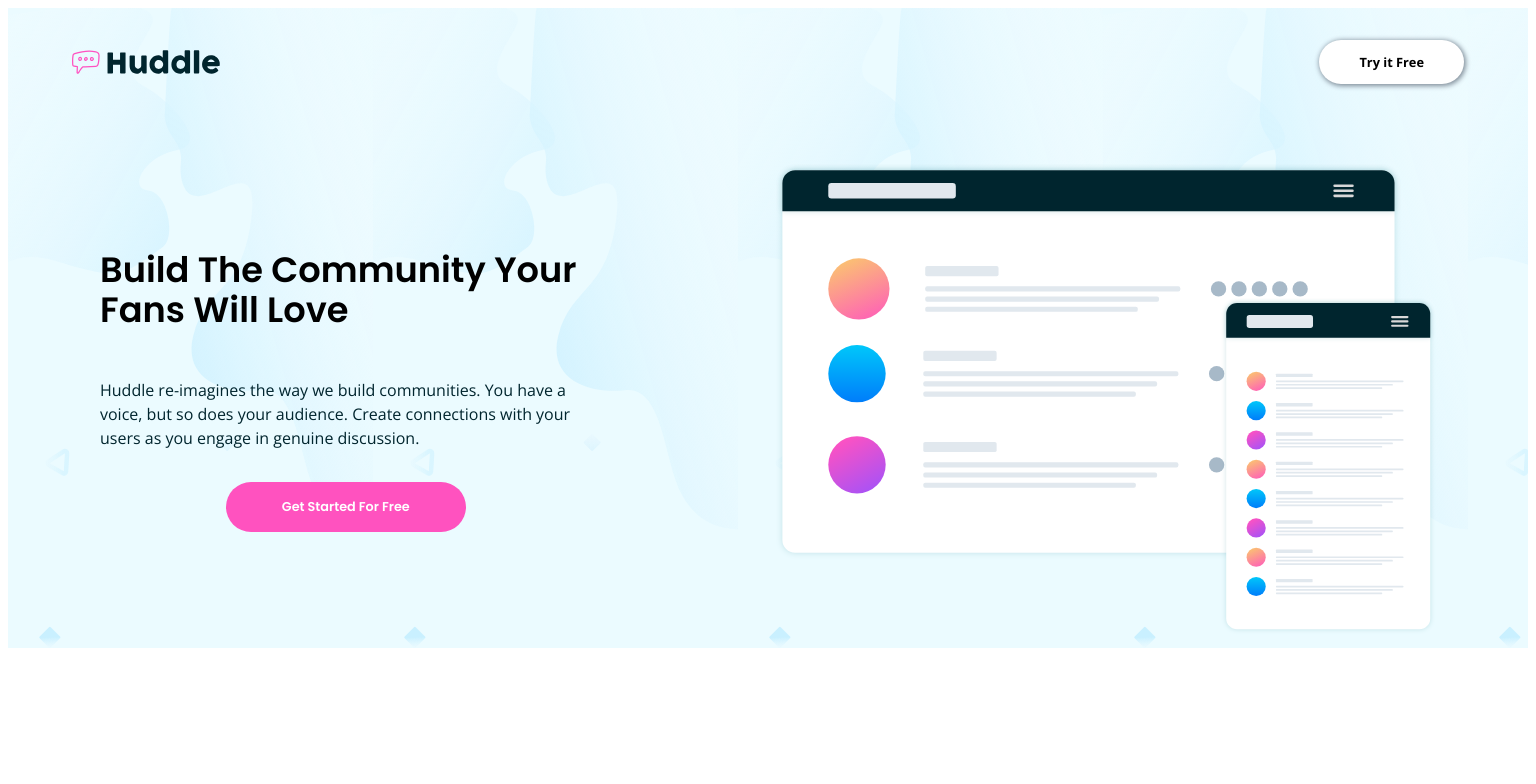
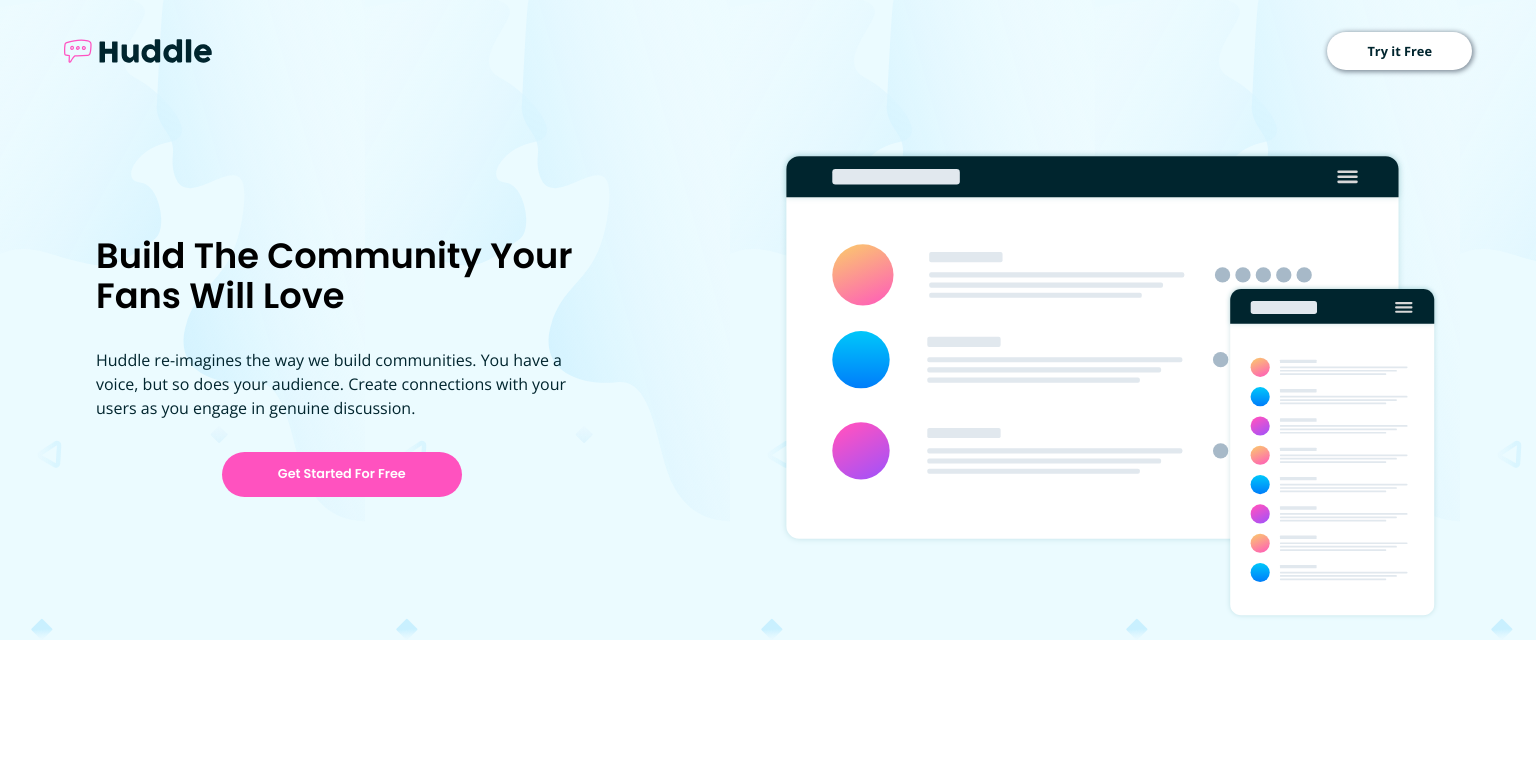
Before and after one commit to Marcoswodbarros/huddle-landing-page-with-alternating-feature-blocks, a plain HTML site: page index.html in a window 1536 px wide. Shown: the top 784 px of the page. Drawn offline with nearby package versions, Linux system fonts and the light colour scheme.

Commit message:
Finishing the project

```diff
--- a/assets/styles/cards.css
+++ b/assets/styles/cards.css
@@ -36,6 +36,7 @@ h3{
     font-family: var(--font-poppins);
     font-size: 1.2rem;
     margin-bottom: 1.5rem;
+    text-align: center;
 }
 
 .cards__text{
@@ -119,6 +120,8 @@ h3{
     }
 
     .cards__getStarted{
+        height: 15rem;
+        top: 5rem;
         width: 50vw;
     }
 
--- a/assets/styles/footer.css
+++ b/assets/styles/footer.css
@@ -75,3 +75,64 @@ nav{
     padding-left: .9rem;
     padding-right: .9rem;
 }
+
+.desktop__copyright{
+    display: none;
+}
+
+
+@media screen and (min-width: 1440px){
+    footer{
+        align-items: center;
+        display: flex;
+        justify-content: space-around;
+        height: 60vh;
+    }
+
+    .footer__logo{
+        height: 2.5rem;
+        margin-left: 0.5rem;
+    }
+
+    .footer__nav--mobile{
+        display: none;
+    }
+
+    .container__nav--desktop{
+        display: flex;
+        margin-top: 6.2rem;
+    }
+
+    .footer__nav--desktop{
+        margin-right: 7rem;
+    }
+
+    .footer__container--final{
+        margin-top: 4rem;
+    }
+
+    .footer__brands i{
+        padding: .5rem;
+        position: relative;
+        right: 5rem;
+    }
+
+    .fa-twitter{
+        margin-left: .5rem;
+        margin-right: .5rem;
+    }
+
+    #facebook{
+        padding-right: .65rem;
+        padding-left: .65rem;
+    }
+
+    .desktop__copyright{
+        display: inline;
+    }
+
+    .copyright{
+        position: relative;
+        top: 10rem;
+    }
+}
--- /dev/null
+++ b/assets/styles/introduction.css
@@ -0,0 +1,140 @@
+.introduction{
+    background-color: var(--color-pale-cyan);
+    background-image: url(../images/bg-hero-mobile.svg);
+    background-size: contain;
+    height: 110vh;
+    margin-bottom: 4rem;
+}
+
+.introduction__container--img{
+    align-items: center;
+    display: flex;
+    justify-content: space-between;
+    margin-bottom: 5rem;
+}
+
+.introduction__logo{
+    margin-left: 1rem;
+    margin-top: 2rem;
+    height: 1.3rem;
+}
+
+.introduction__button{
+    background-color: var(--color-white);
+    border-radius: 2rem;
+    box-shadow: 1px 1px 5px 1px var(--color-graysh-blue);
+    font-family: var(--font-openSans);
+    font-size: .8rem;
+    font-weight: 700;
+    margin-right: 1rem;
+    margin-top: 2rem;
+    padding: .4rem 1.2rem;
+}
+
+.introduction__container--position{
+    align-items: center;
+    display: flex;
+    flex-direction: column;
+}
+
+.introduction__container--text{
+    align-items: center;
+    display: flex;
+    flex-direction: column;
+    width: 82vw;
+}
+
+h1{
+    font-family: var(--font-poppins);
+    font-size: 1.6rem;
+    line-height: 2.5rem;
+    margin-bottom: 2rem;
+    text-align: center;
+}
+
+.apresentation__text{
+    color: var(--color-dark-cyan);
+    font-family: var(--font-openSans);
+    line-height: 1.5rem;
+    margin-bottom: 2rem;
+    text-align: center;
+}
+
+.introduction__button-pink{
+    color: var(--color-white);
+    background-color: var(--color-pink);
+    border-radius: 2rem;
+    font-family: var(--font-poppins);
+    font-size: .8rem;
+    margin-bottom: 3rem;
+    padding: 1rem 3.5rem;
+}
+
+.link__style{
+    color: var(--color-white);
+    text-decoration: none;
+}
+
+.introduction__second-img{
+    background-image: url(../images/illustration-mockups.svg);
+    background-size: contain;
+    background-repeat: no-repeat;
+    height: 30vh;
+    width: 80vw;
+}
+
+
+@media screen and (min-width: 1440px){
+    .introduction{
+        height: 80vh;
+    }
+
+    .introduction__logo{
+        height: 1.5rem;
+        margin-left: 4rem;
+    }
+
+    .introduction__button{
+        cursor: pointer;
+        margin-right: 4rem;
+        padding: .8rem 2.5rem;
+    }
+
+    .link__style--first{
+        color: var(--color-dark-cyan);
+    }
+
+    .link__style{
+        color: var(--color-white);
+        text-decoration: none;
+    }
+
+    .introduction__container--position{
+        align-items: center;
+        flex-direction: row;
+        justify-content: space-around;
+    }
+
+    .introduction__container--text{
+        margin-bottom: 5rem;
+        width: 32vw;
+    }
+
+    h1{
+        font-size: 2.2rem;
+        text-align: start;
+    }
+
+    .apresentation__text{
+        text-align: start;
+    }
+
+    .introduction__button-pink{
+        cursor: pointer;
+    }
+
+    .introduction__second-img{
+        height: 70vh;
+        width: 43vw;
+    }
+}
--- /dev/null
+++ b/assets/styles/reset.css
@@ -0,0 +1,48 @@
+/* http://meyerweb.com/eric/tools/css/reset/
+   v2.0 | 20110126
+   License: none (public domain)
+*/
+
+html, body, div, span, applet, object, iframe,
+h1, h2, h3, h4, h5, h6, p, blockquote, pre,
+a, abbr, acronym, address, big, cite, code,
+del, dfn, em, img, ins, kbd, q, s, samp,
+small, strike, strong, sub, sup, tt, var,
+b, u, i, center,
+dl, dt, dd, ol, ul, li,
+fieldset, form, label, legend,
+table, caption, tbody, tfoot, thead, tr, th, td,
+article, aside, canvas, details, embed,
+figure, figcaption, footer, header, hgroup,
+menu, nav, output, ruby, section, summary,
+time, mark, audio, video {
+	margin: 0;
+	padding: 0;
+	border: 0;
+	font-size: 100%;
+	font: inherit;
+	vertical-align: baseline;
+}
+/* HTML5 display-role reset for older browsers */
+article, aside, details, figcaption, figure,
+footer, header, hgroup, menu, nav, section {
+	display: block;
+}
+body {
+	line-height: 1;
+}
+ol, ul {
+	list-style: none;
+}
+blockquote, q {
+	quotes: none;
+}
+blockquote:before, blockquote:after,
+q:before, q:after {
+	content: '';
+	content: none;
+}
+table {
+	border-collapse: collapse;
+	border-spacing: 0;
+}
--- a/assets/styles/style.css
+++ b/assets/styles/style.css
@@ -1,4 +1,4 @@
-@import url(apresentacao.css);
+@import url(introduction.css);
 @import url(cards.css);
 @import url(footer.css);
 
--- a/index.html
+++ b/index.html
@@ -5,7 +5,7 @@
     <meta http-equiv="X-UA-Compatible" content="IE=edge">
     <meta name="viewport" content="width=device-width, initial-scale=1.0">
 
-    <link rel="stylesheet" href="reset.css">
+    <link rel="stylesheet" href="assets/styles/reset.css">
     <link rel="stylesheet" href="assets/styles/style.css">
     <link rel="preconnect" href="https://fonts.googleapis.com">
     <link rel="preconnect" href="https://fonts.gstatic.com" crossorigin>
@@ -17,21 +17,21 @@
 
 <body>
     <main>
-        <div class="apresentacao">
-            <div class="apresentacao__container--img">
-                <img src="assets/images/logo.svg" class="apresentacao__logo" alt="Logo da Huddle">
-                <span class="apresentacao__button">Try it Free</span>
+        <div class="introduction">
+            <div class="introduction__container--img">
+                <img src="assets/images/logo.svg" class="introduction__logo" alt="Logo da Huddle">
+                <span class="introduction__button"><a rel="#" class="link__style--first">Try it Free</a></span>
             </div>
 
-            <div class="apresentacao__container--final">
-                <div class="apresentacao__container--text">
+            <div class="introduction__container--position">
+                <div class="introduction__container--text">
                     <h1>Build The Community Your Fans Will Love</h1>
                     <p class="apresentation__text">Huddle re-imagines the way we build communities. You have a voice, but so does your audience. Create connections with your users as you engage in genuine discussion.</p>
-                    <span class="apresentacao__button-pink">Get Started For Free</span>
+                    <span class="introduction__button-pink"><a href="#" class="link__style">Get Started For Free</a></span>
                 </div>
 
-                <div class="apresentacao__container--second-img">
-                    <div class="apresentacao__second-img"></div>
+                <div class="introduction__container--second-img">
+                    <div class="introduction__second-img"></div>
                 </div>
             </div>
         </div>
@@ -63,13 +63,14 @@
 
             <div class="cards__getStarted">
                 <h3>Ready To Build Your Community?</h3>
-                <span class="apresentacao__button-pink cards__button">Get Started For Free</span>
+                <span class="introduction__button-pink cards__button"><a rel="#" class="link__style">Get Started For Free</a></span>
             </div>
         </div>
     </main>
 
     <footer>
-        <img src="assets/images/huddle-footer.png" class="apresentacao__logo footer__logo" alt="Logo da Huddle">
+        <div class="container__itens">
+            <img src="assets/images/huddle-footer.png" class="introduction__logo footer__logo" alt="Logo da Huddle">
             <div class="footer__container--itens">
                 <img src="assets/images/icon-location.svg" class="footer__logos" alt="Ícone da localização">
                 <p>Lorem ipsum dolor sit amet, <br> consectetur adipiscing elite, sed <br> do eiusmod tempor incididunt ut labore et <br> dolore magna aliqua</p>
@@ -84,8 +85,9 @@
                 <img src="assets/images/icon-email.svg" class="footer__logos" alt="Ícone do email">
                 <p>example@fylo.com</p>
             </div>
+        </div>
 
-        <nav>
+        <nav class="footer__nav--mobile">
             <ul>
                 <li class="footer__li"><a href="#">About Us</a></li>
                 <li class="footer__li"><a href="#">What We Do</a></li>
@@ -96,6 +98,24 @@
             </ul>
         </nav>
 
+        <div class="container__nav--desktop">
+            <nav class="footer__nav--desktop">
+                <ul>
+                    <li class="footer__li"><a href="#">About Us</a></li>
+                    <li class="footer__li"><a href="#">What We Do</a></li>
+                    <li class="footer__li"><a href="#">FAQ</a></li>
+                </ul>
+            </nav>
+
+            <nav>
+                <ul>
+                    <li class="footer__li"><a href="#">Career</a></li>
+                    <li class="footer__li"><a href="#">Blog</a></li>
+                    <li class="footer__li"><a href="#">Contact Us</a></li>
+                </ul>
+            </nav>
+        </div>
+
         <div class="footer__container--final">
             <div class="footer__brands">
                 <i class="fa-brands fa-facebook-f" id="facebook"></i>
@@ -103,9 +123,8 @@
                 <i class="fa-brands fa-instagram"></i>
             </div>
 
-            <p>&copy; 2022 Huddle. All rights reserved</p>
+            <p class="copyright">&copy; <span class="desktop__copyright">Copyright</span> 2022 Huddle. All rights reserved</p>
         </div>
     </footer>
-
 </body>
 </html>
```
Also changed, not shown: 1 other file. Lines whose indentation alone changed are shown as unchanged.
